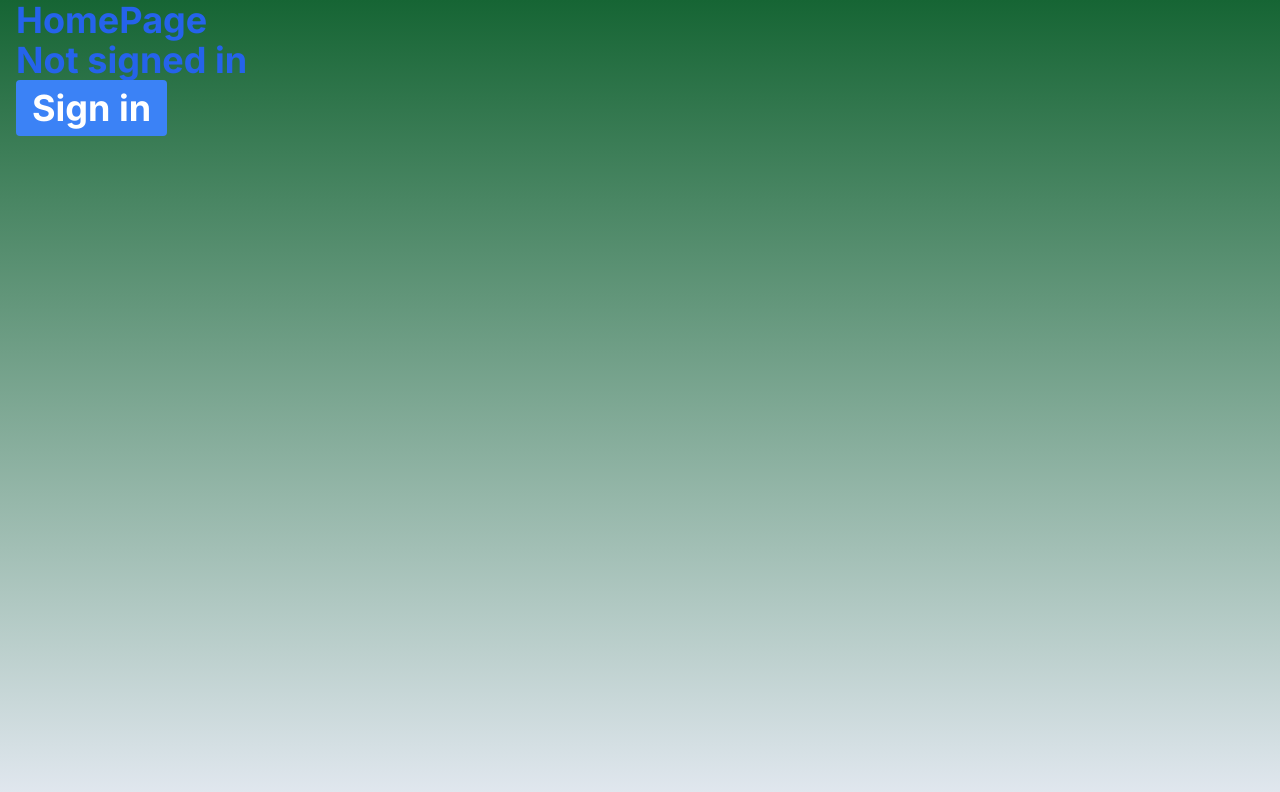
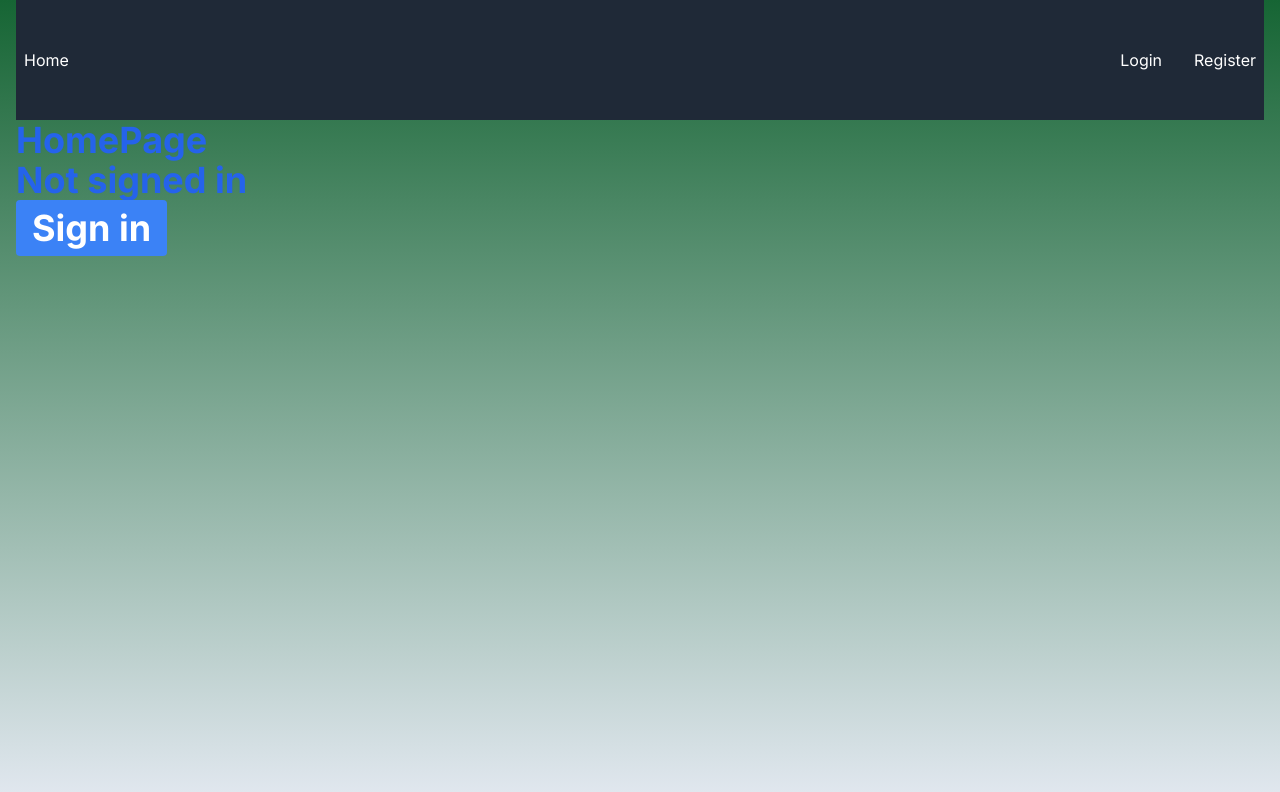
Before and after one commit to sdiegx/Library-with-Nextjs, a Next.js app: page / in a window 1280 px wide. Shown: the top 792 px of the page. Built offline with nearby package versions, Linux system fonts and the light colour scheme; no server answers.

Commit message:
Poniendo estilo a la barra de navegacion

```diff
--- a/src/components/Navbar.tsx
+++ b/src/components/Navbar.tsx
@@ -6,52 +6,36 @@ import Link from "next/link";
 const Navbar = () => {
   const { data: session } = useSession();
   return (
-  	<nav className="navbar navbar-dark bg-dark">
-      {session && <div className="container">
-        <Link
-          href="/"
-          className="btn btn-primary btn-sm"
-        >
-          Home
+  	<nav className="bg-gray-800">
+      <div className="container mx-auto flex flex-row justify-between items-center py-4">
+        <div className="flex items-center">
+          <Link href="/" className="text-white mr-4 transition duration-300 ease-in-out transform hover:scale-110 hover:text-gray-300">
+            <div className="hover:bg-gray-600 py-8 px-2 rounded">Home</div>
           </Link>
+        </div>
         {session?.user ? (
-          <>
-            <Link
-              href="/dashboard"
-              className="btn btn-primary btn-sm"
-            >
-              Dashboard
+        <div className="flex items-center">
+          <Link href="/dashboard" className="text-white mr-4 transition duration-300 ease-in-out transform hover:scale-110 hover:text-gray-300">
+            <div className="hover:bg-gray-600 py-8 px-2 rounded">Dashboard</div>
           </Link>
-            <Link
-              href="/loans"
-              className=""
-            >
-              Mis préstamos
+          <Link href="/loans" className="text-white mr-4 transition duration-300 ease-in-out transform hover:scale-110 hover:text-gray-300">
+            <div className="hover:bg-gray-600 py-8 px-2 rounded">Mis préstamos</div>
           </Link>
-            <button
-              onClick={() => signOut()}
-              className="btn btn-danger btn-sm"
-            >
-              Signout
+          <button onClick={() => signOut()} className="text-white transition duration-300 ease-in-out transform hover:scale-110 hover:text-gray-300">
+            <div className="hover:bg-gray-600 py-8 px-2 rounded">Signout</div>
           </button>
-          </>
+        </div>
         ) : (
-          <>
-            <Link
-              href="/login"
-              className="btn btn-primary btn-sm"
-            >
-              Login
+        <div className="flex items-center">
+          <Link href="/login" className="text-white mr-4 transition duration-300 ease-in-out transform hover:scale-110 hover:text-gray-300">
+            <div className="hover:bg-gray-600 py-8 px-2 rounded">Login</div>
           </Link>
-            <Link
-              href="/register"
-              className="btn btn-primary btn-sm"
-            >
-              Register
+          <Link href="/register" className="text-white transition duration-300 ease-in-out transform hover:scale-110 hover:text-gray-300">
+            <div className="hover:bg-gray-600 py-8 px-2 rounded">Register</div>
           </Link>
-          </>
+        </div>
         )}
-      </div>}
+      </div>
     </nav>
   );
 };
```
Lines whose indentation alone changed are shown as unchanged.
